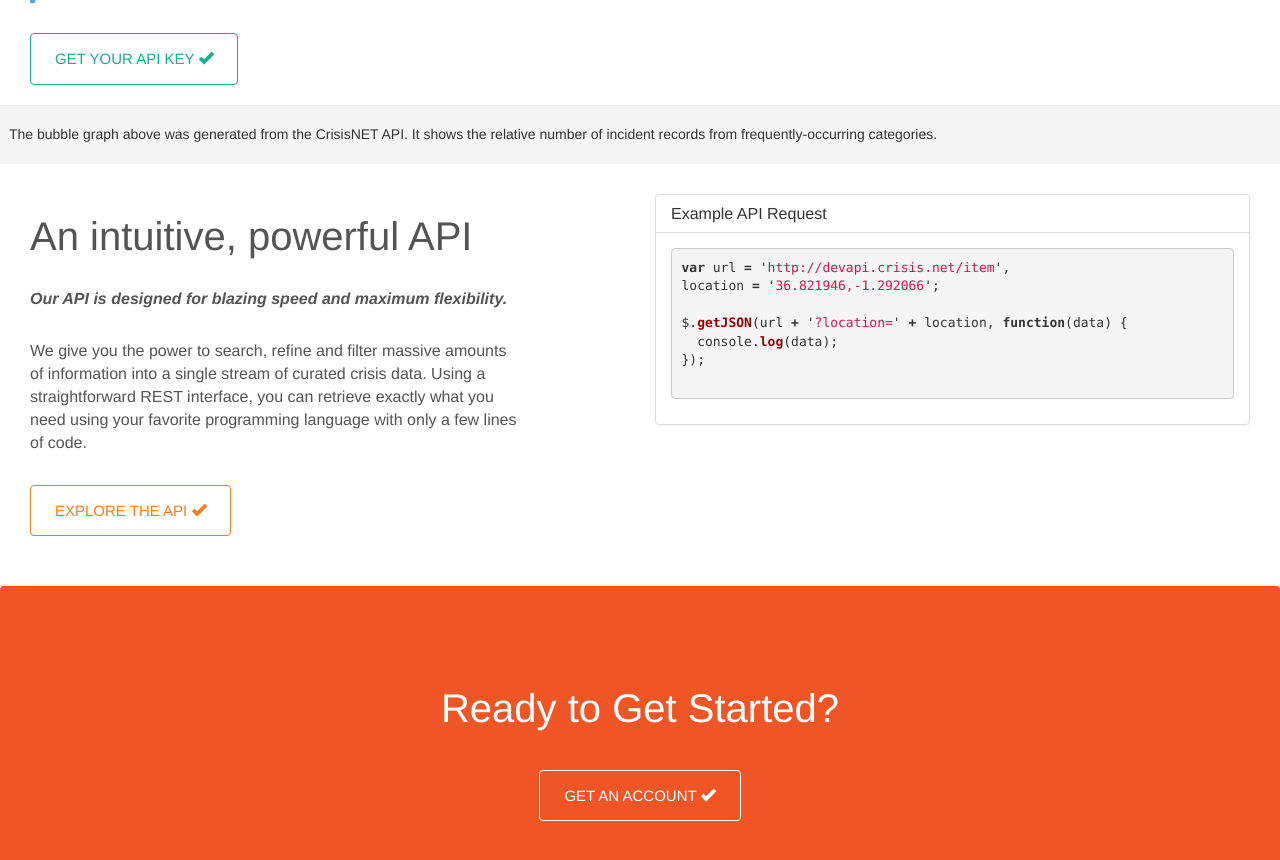
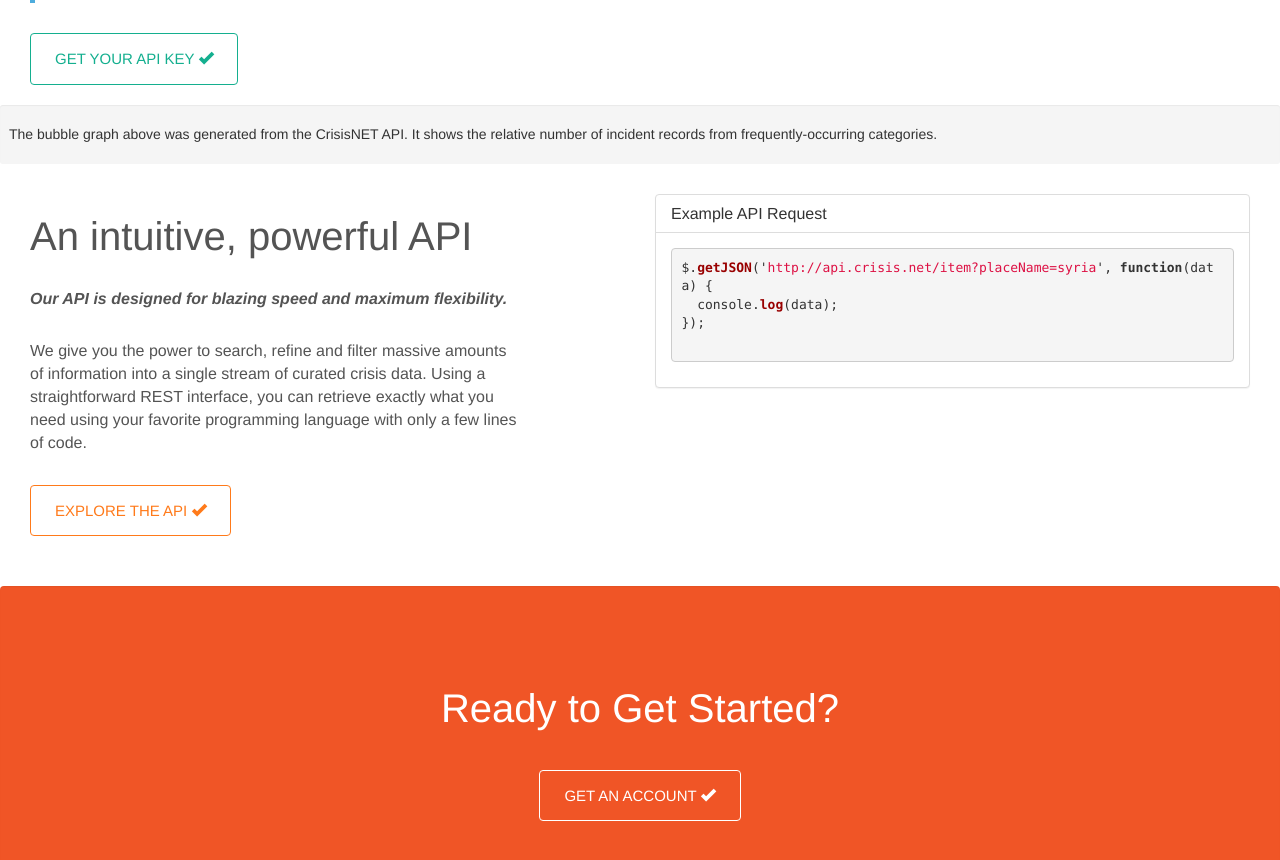
Before and after one commit to ushahidi/cnpublic, a Jekyll site: the page built from index.html, in a window 1280 px wide and 900 px high, scrolled down 696 px. Shown: the top 860 px of the window. Built offline with Jekyll 4.4.1, drawn with Linux system fonts in a browser that asks for light colours; Markdown is read by kramdown in place of the engine named in the settings.

Commit message:
updating exmaple api request

```diff
--- a/index.html
+++ b/index.html
@@ -71,10 +71,8 @@
         </div>
         <div class="panel-body">
           {% highlight javascript %}
-var url = 'http://devapi.crisis.net/item',
-location = '36.821946,-1.292066';
 
-$.getJSON(url + '?location=' + location, function(data) {
+$.getJSON('http://api.crisis.net/item?placeName=syria', function(data) {
   console.log(data);
 });
           {% endhighlight %}
```
